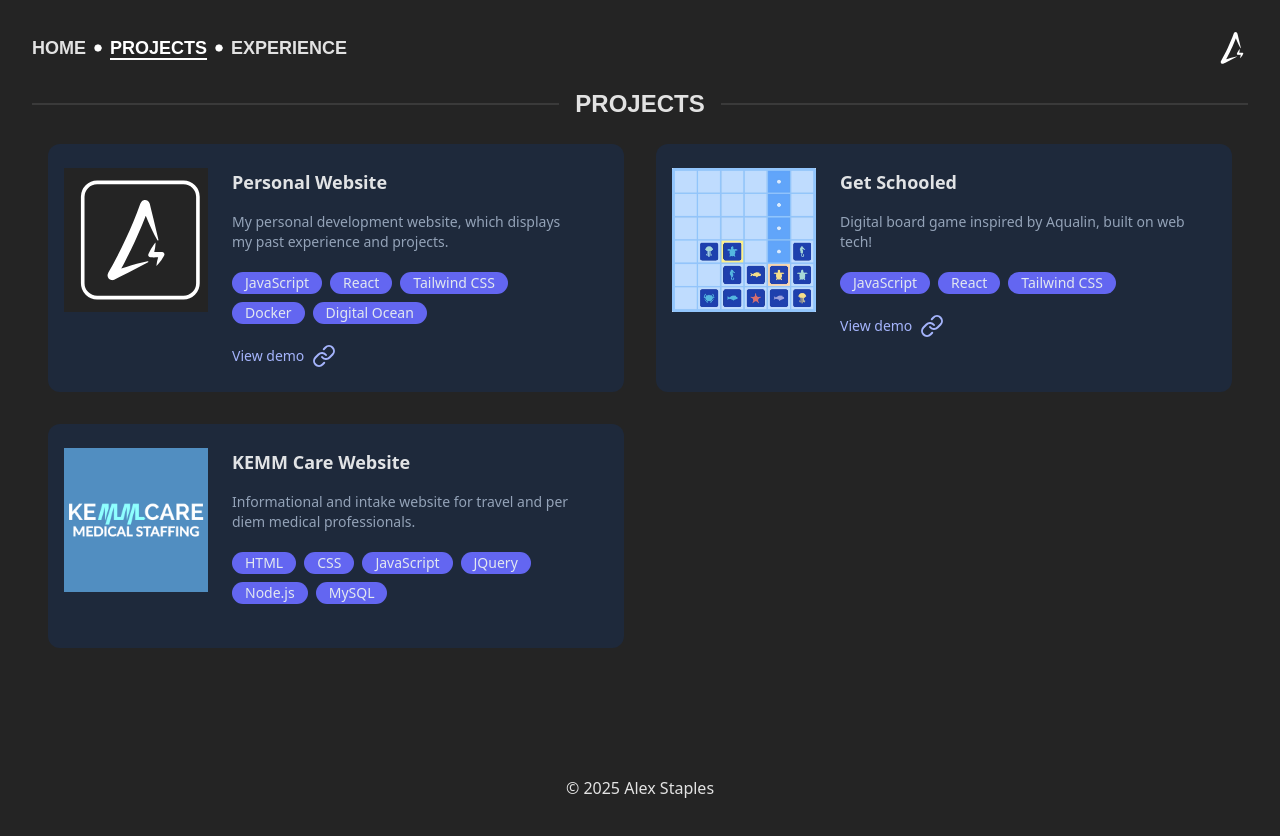
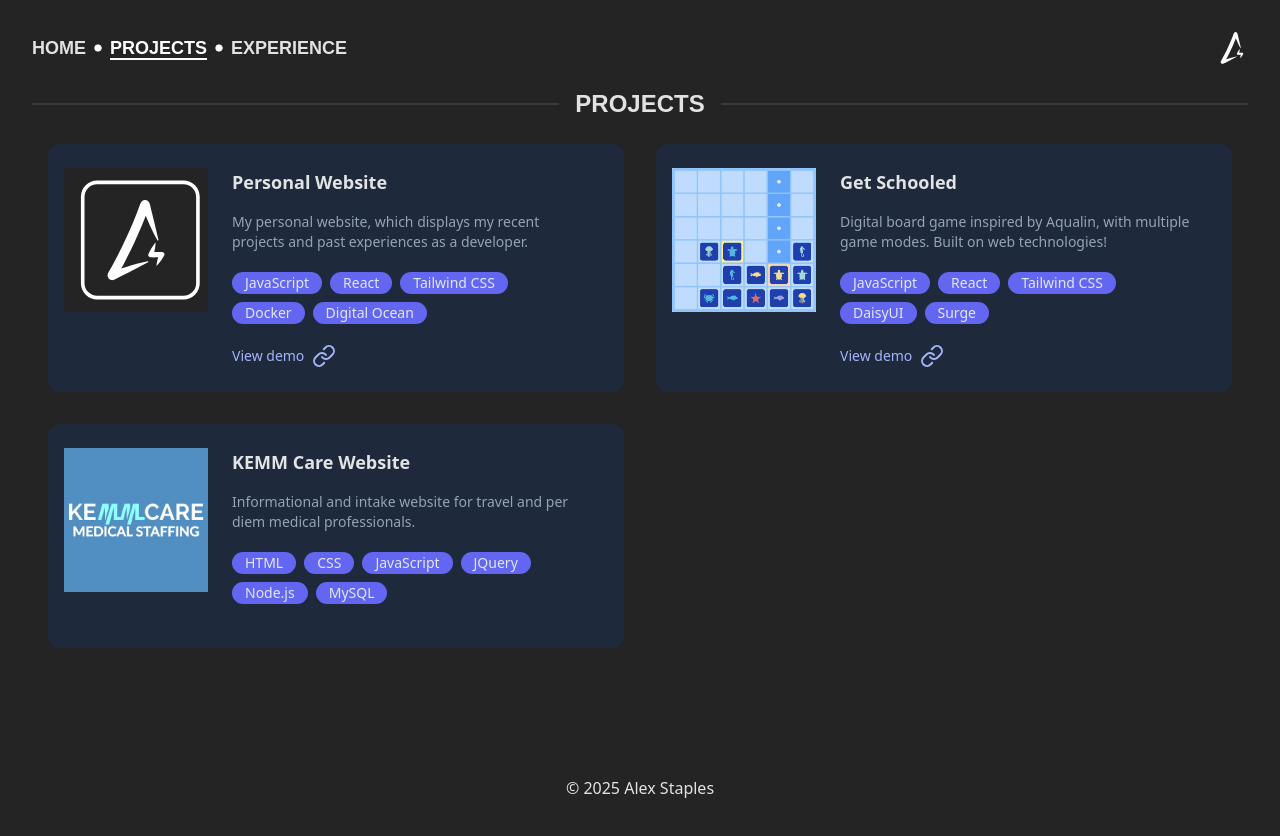
Before and after one commit to aventide/alexstaples.dev, a React (Vite) app: page /projects in a window 1280 px wide. Shown: the top 836 px of the page. Built offline with nearby package versions, Linux system fonts and the light colour scheme; what @react-pdf/renderer would draw is missing.

Commit message:
style(projects): adjust project block spacing and github button color

```diff
--- a/src/pages/Home.jsx
+++ b/src/pages/Home.jsx
@@ -25,7 +25,7 @@ export default function Home() {
         <div className="grid grid-cols-1 md:grid-cols-1 gap-4 md:gap-8 md:mx-4">
           <Project
             name="Personal Website"
-            description="My personal development website, which displays my past experience and projects."
+            description="My personal website, which displays my recent projects and past experiences as a developer."
             skills={[
               "JavaScript",
               "React",
@@ -38,8 +38,8 @@ export default function Home() {
           />
           <Project
             name="Get Schooled"
-            description="Digital board game inspired by Aqualin, built on web tech!"
-            skills={["JavaScript", "React", "Tailwind CSS"]}
+            description="Digital board game inspired by Aqualin, with multiple game modes. Built on web technologies!"
+            skills={["JavaScript", "React", "Tailwind CSS", "DaisyUI", "Surge"]}
             image={GetSchooledScreenshot}
             demoLink={"https://get-schooled.surge.sh"}
           />
@@ -52,11 +52,11 @@ export default function Home() {
               <button
                 type="button"
                 className={
-                  "badge px-10 py-6 text-slate-200 border-white border-4 bg-transparent hover:brightness-110 w-64 mx-4 my-2"
+                  "badge px-10 py-6 bg-slate-100 text-black hover:brightness-110 w-64 mx-4 my-2"
                 }
               >
                 <GithubIcon className="w-4 h-4 mr-2" />
-                <span className="font-bold font-heading">View on Github</span>
+                <span className="font-bold font-heading">Github</span>
                 <RightArrowIcon className="w-4 h-4 ml-2" />
               </button>
             </a>
--- a/src/pages/Projects.jsx
+++ b/src/pages/Projects.jsx
@@ -10,7 +10,7 @@ export default function Projects() {
       <ul className="grid grid-cols-1 lg:grid-cols-2 gap-4 md:gap-8 md:mx-4">
         <Project
           name="Personal Website"
-          description="My personal development website, which displays my past experience and projects."
+          description="My personal website, which displays my recent projects and past experiences as a developer."
           skills={[
             "JavaScript",
             "React",
@@ -23,8 +23,8 @@ export default function Projects() {
         />
         <Project
           name="Get Schooled"
-          description="Digital board game inspired by Aqualin, built on web tech!"
-          skills={["JavaScript", "React", "Tailwind CSS"]}
+          description="Digital board game inspired by Aqualin, with multiple game modes. Built on web technologies!"
+          skills={["JavaScript", "React", "Tailwind CSS", "DaisyUI", "Surge"]}
           image={GetSchooledScreenshot}
           demoLink={"https://get-schooled.surge.sh"}
         />
```
